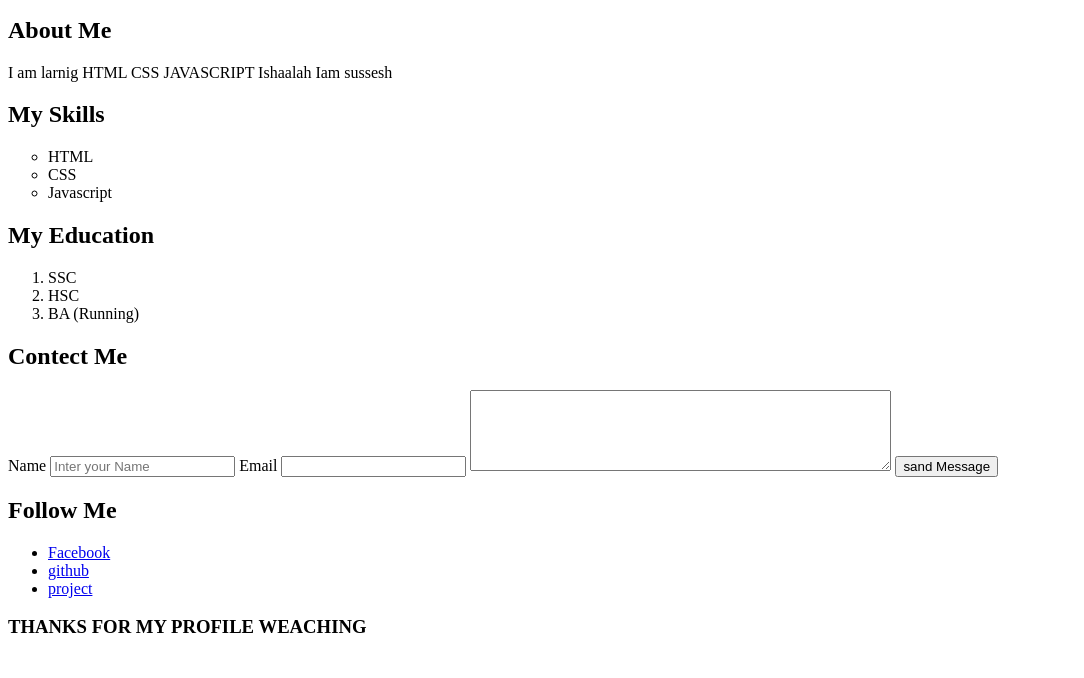
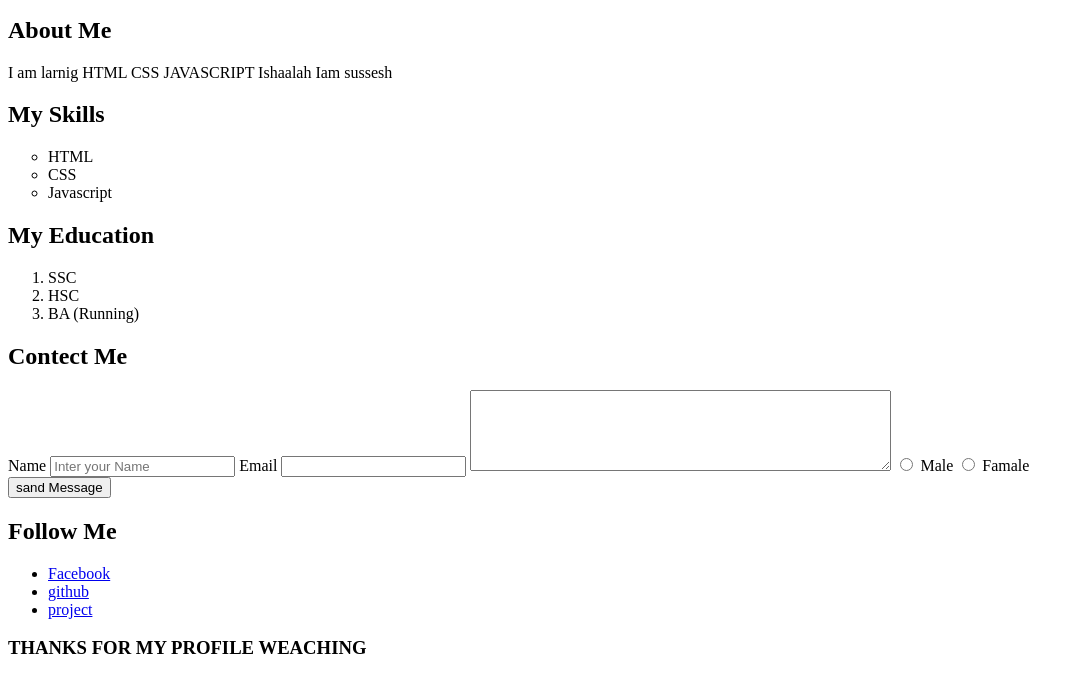
Before and after one commit to Rakib-webdev-code/FRIST-PRITCH, a plain HTML site: page index.html in a window 1280 px wide. Shown: the part 572-1250 px from the top of the page, without its empty margins (0-1084 px from the left). Before the commit the page ends 1229 px from the top, so only its background shows below. Drawn offline with Linux system fonts and the light colour scheme.

Commit message:
secend commit

```diff
--- a/index.html
+++ b/index.html
@@ -41,7 +41,11 @@
                 <label for="email">Email</label>
                 <input type="email" name="" id="email">
                 <textarea name="massaage" id="massage" rows="5" cols="50" ></textarea>
-                <button>sand Message</button>
+                <input type="radio" name="male" id="male">
+                <label for="male">Male</label>
+                <input type="radio" name="famale" id="female">
+                <label for="female">Famale</label>
+                <button style="display: block;">sand Message</button>
             </form>
         </section>
         <footer>
```
